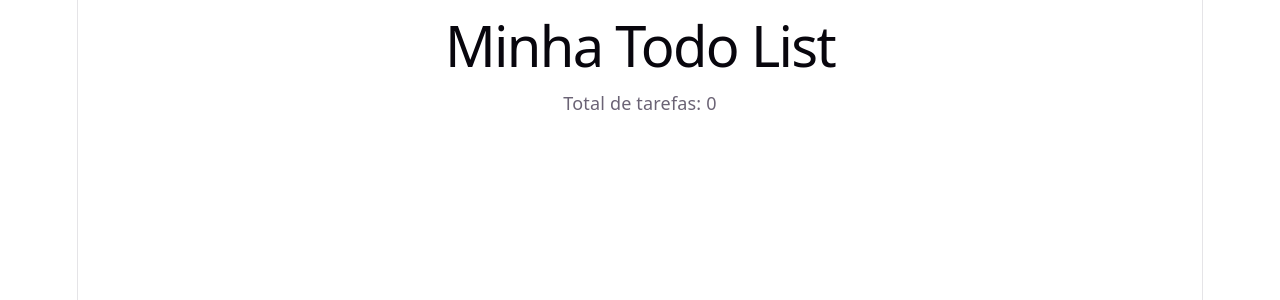
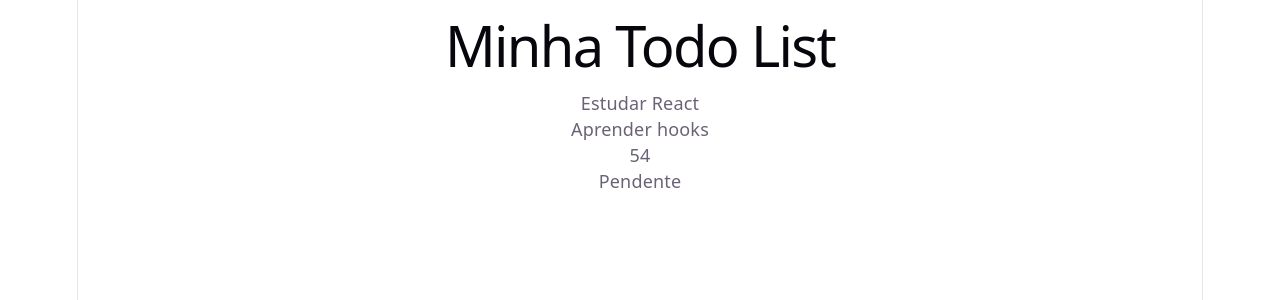
Before and after one commit to vitinzx7/Todo-List, a React (Vite) app in the folder todoolist-web/: page / in a window 1280 px wide. Shown: the top 300 px of the page. Built offline with nearby package versions, Linux system fonts and the light colour scheme.

Commit message:
feat: separando exibição de todo em componente TodoItem

```diff
--- a/todoolist-web/src/App.jsx
+++ b/todoolist-web/src/App.jsx
@@ -1,13 +1,20 @@
 import { useState } from 'react';
+import TodoItem from './components/TodoItem'
+
 
 function App() {
-   const [todos, setTodos] = useState([]);
+   const [todos, setTodos] = useState([
+  { id: 1, nome: "Estudar React", descricao: "Aprender hooks", realizado: false, prioridade: 54 }
+])
+
 
   return (
     <div>
 
       <h1>Minha Todo List</h1>
-      <p>Total de tarefas: {todos.length}</p>
+      {todos.map(todo => (
+        <TodoItem todo = {todo} />
+      ))}
     </div>
   )
 }
--- /dev/null
+++ b/todoolist-web/src/components/TodoItem.jsx
@@ -0,0 +1,13 @@
+function TodoItem({ todo }) {
+  return (
+    <div>
+      <p>{todo.nome}</p>
+      <p>{todo.descricao}</p>
+      <p>{todo.prioridade}</p>
+      <p>{todo.realizado ? "Realizado" : "Pendente"}</p>
+
+    </div>
+  )
+}
+
+export default TodoItem
```
